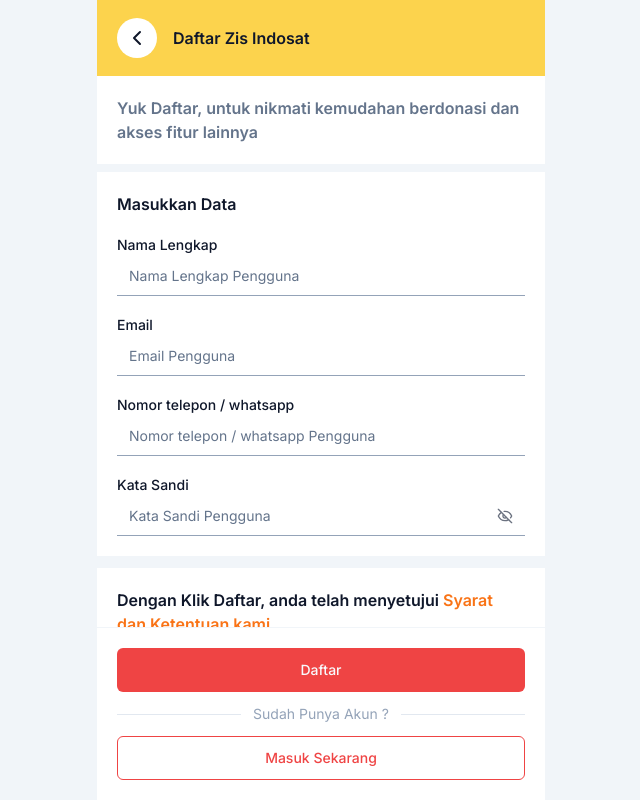
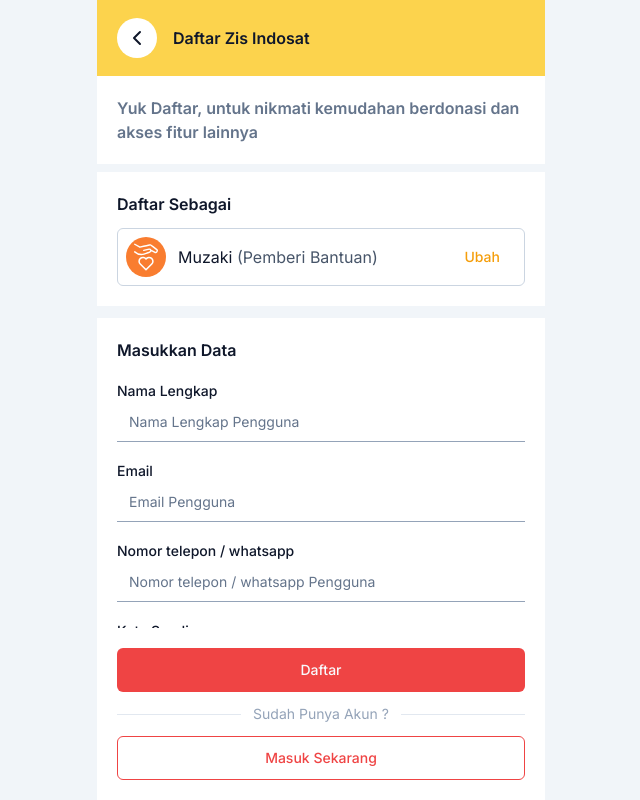
Before and after one commit to kedarnacha/zis-frontend, a Next.js app: page /register in a window 1280 px wide. Shown: the top 800 px of the page, without its empty margins (319-959 px from the left). Built offline with nearby package versions, Linux system fonts and the light colour scheme.

Commit message:
register page

```diff
--- a/src/app/login/form/page.tsx
+++ b/src/app/login/form/page.tsx
@@ -1,5 +1,5 @@
 import Link from 'next/link';
-import React, { Fragment } from 'react';
+import React from 'react';
 
 import { Button } from '@/components/ui/button';
 import { Input } from '@/components/ui/input';
@@ -8,7 +8,7 @@
 
 const LoginPageForm = () => {
   return (
-    <Fragment>
+    <div className="pb-96">
       <Navbar title="Masuk Zis Indosat" />
 
       <div className="border-b-8 border-b-slate-100 p-5">
@@ -57,7 +57,7 @@
           </Button>
         </Link>
       </div>
-    </Fragment>
+    </div>
   );
 };
 
--- a/src/app/register/page.tsx
+++ b/src/app/register/page.tsx
@@ -1,6 +1,7 @@
 import Link from 'next/link';
 import React, { Fragment } from 'react';
 
+import MuzakiIcon from '@/components/icon/MuzakiIcon';
 import { Button } from '@/components/ui/button';
 import { Input } from '@/components/ui/input';
 import { Label } from '@/components/ui/label';
@@ -8,7 +9,7 @@
 
 const RegisterPage = () => {
   return (
-    <Fragment>
+    <div className="pb-96">
       <Navbar title="Daftar Zis Indosat" />
 
       <div className="border-b-8 border-b-slate-100 p-5">
@@ -16,6 +17,23 @@
           Yuk Daftar, untuk nikmati kemudahan berdonasi dan akses fitur lainnya
         </h2>
       </div>
+
+      <div className="p-5">
+        <p className="font-semibold">Daftar Sebagai</p>
+        <div className="mt-3 flex items-center justify-between space-x-3 rounded-md border border-slate-300 p-2">
+          <MuzakiIcon />
+          <div className="flex-1">
+            <p>
+              Muzaki <span className="text-slate-600">(Pemberi Bantuan)</span>
+            </p>
+          </div>
+          <Button variant="ghost" className="text-amber-500">
+            Ubah
+          </Button>
+        </div>
+      </div>
+
+      <div className="h-3 bg-slate-100" />
 
       <div className="flex flex-col space-y-4 p-5">
         <p className="font-semibold">Masukkan Data</p>
@@ -46,13 +64,13 @@
       </div>
       <div className="h-3 bg-slate-100" />
 
-      <div className="p-5 font-semibold">
+      <div className="p-5 text-slate-700">
         Dengan Klik Daftar, anda telah menyetujui{' '}
-        <span className="text-orange-500">Syarat dan Ketentuan kami.</span>
+        <span className="font-semibold text-orange-500">Syarat dan Ketentuan kami.</span>
       </div>
       <div className="h-3 bg-slate-100" />
 
-      <div className="shadow-t-sm fixed inset-x-0 bottom-0 mx-auto w-full max-w-md border-t border-t-slate-100 bg-white p-5">
+      <div className="shadow-t-sm fixed inset-x-0 bottom-0 mx-auto w-full max-w-md  bg-white p-5">
         <Button className="w-full" size="lg" variant="destructive">
           Daftar
         </Button>
@@ -71,7 +89,7 @@
           </Button>
         </Link>
       </div>
-    </Fragment>
+    </div>
   );
 };
 
```
